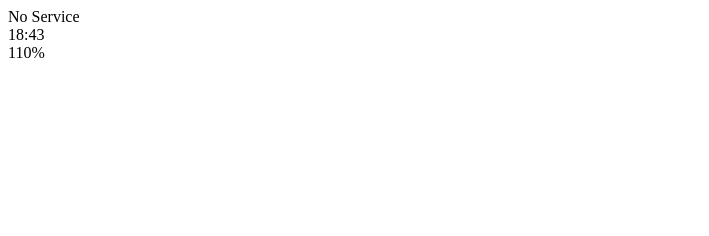
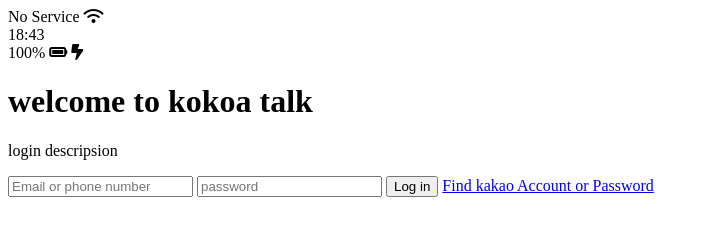
Before and after one commit to 3rdflr/dogfoot, a plain HTML site: page index.html in a window 1280 px wide. Shown: the whole page, without its empty margins (0-709 px from the left). Drawn offline with Linux system fonts and the light colour scheme.

Commit message:
Update index.html

```diff
--- a/index.html
+++ b/index.html
@@ -6,20 +6,34 @@
     <title>Welcome to Kokoa Talk</title>
 </head>
 <body>
-    <div id="status-bar">
+    <div class="status-bar">
         <div class="status-bar__column">
             <span>No Service</span>
-        <!--To do: Wifi Icon-->
+            <i class="fa-solid fa-wifi"></i>
     </div>
         <div class="status-bar__column">
             <span>18:43</span>
             <!--real clock-->
         </div>
         <div class="status-bar__column">
-            <span>110%</span>
-            <!--battery icon-->
-            <!--lighting icon-->
+            <span>100%</span>
+            <i class="fa-solid fa-battery-full"></i>
+            <i class="fa-solid fa-bolt-lightning"></i>
         </div>
     </div>
+
+    <header class="welcome-header">
+        <h1 class="welcome-header__title">welcome to kokoa talk</h1>
+        <p classs="welcome-header__text">login descripsion</p>
+    </header>
+
+    <form id="login-form">
+        <input type="text" placeholder="Email or phone number">
+        <input type="password" placeholder="password">
+        <input type="submit" value="Log in">
+        <a href="#">Find kakao Account or Password</a>
+    </form>
+    <script src="https://kit.fontawesome.com/2cb872ecbb.js"
+    crossorigin="anonymous"></script>
 </body>
 </html>
```
